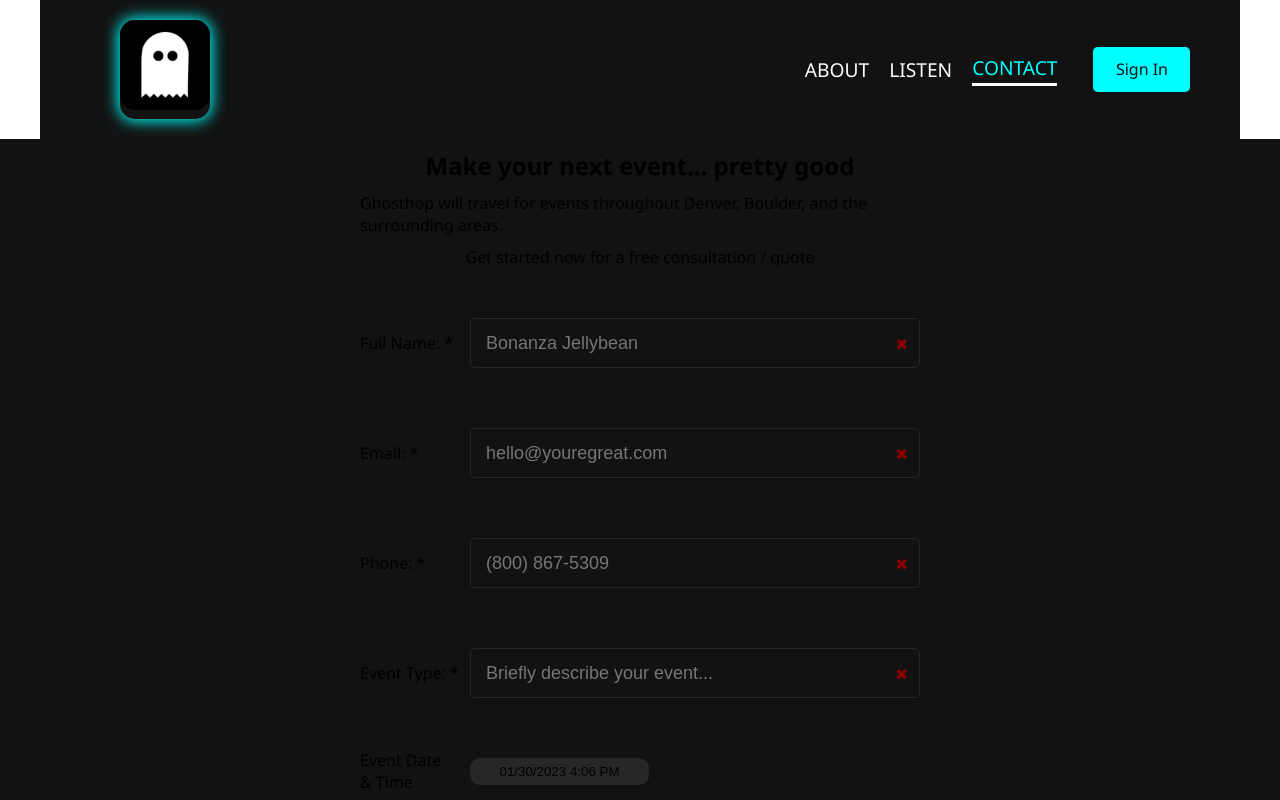
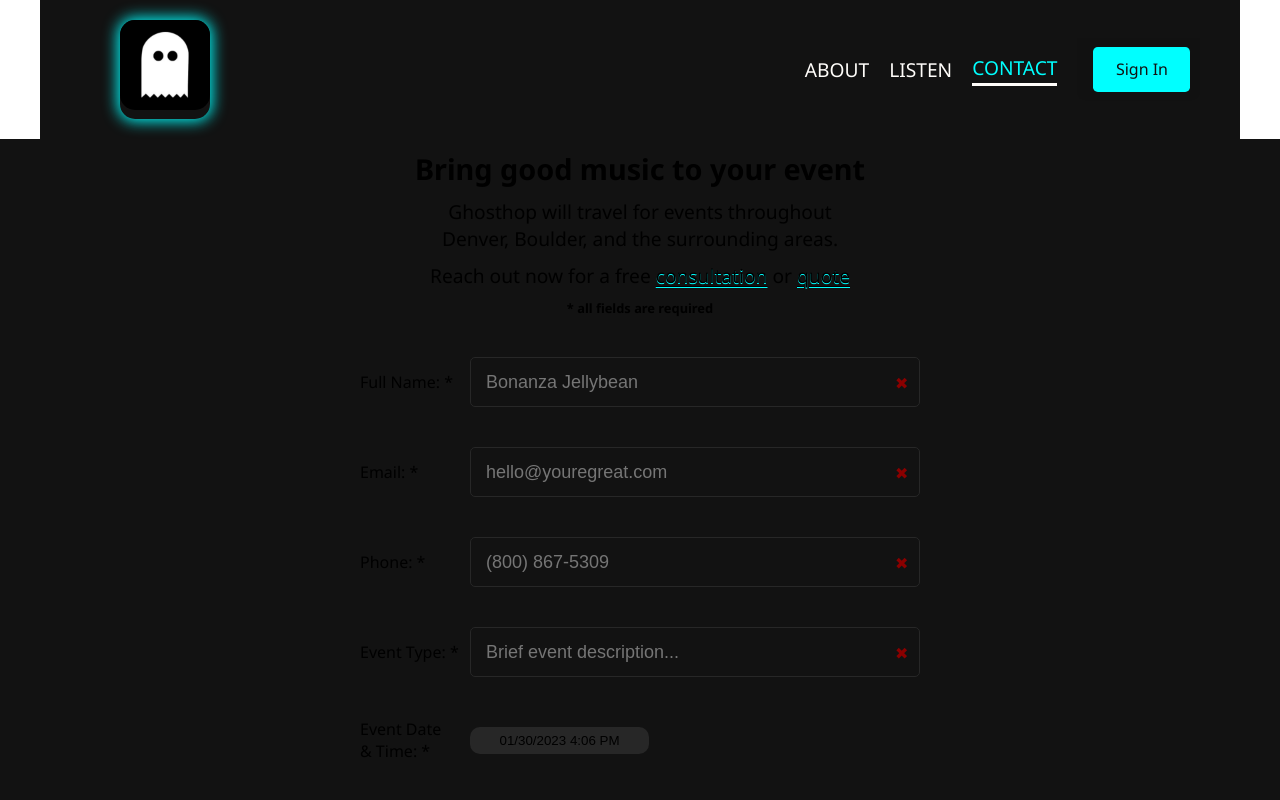
Before and after one commit to alexgeis/ghosthop, a Next.js app: page /contact in a window 1280 px wide. Shown: the top 800 px of the page. Built offline with nearby package versions, Linux system fonts and the light colour scheme; no server answers.

Commit message:
update contact form header text and add some styling

```diff
--- a/src/app/contact/ContactForm.module.css
+++ b/src/app/contact/ContactForm.module.css
@@ -8,8 +8,16 @@
 	display: flex;
 	flex-direction: column;
 	align-items: center;
+	text-align: center;
 	gap: 10px;
 	margin-bottom: 20px;
+	font-size: 1.2rem;
+}
+.contactHeader strong {
+	font-weight: 500;
+	text-decoration: underline;
+	text-shadow: var(--highlight-blue) 0px 1px;
+	text-underline-offset: 3px;
 }
 
 .form label {
@@ -53,7 +61,7 @@ input:valid + .validity::after {
 	width: 100%;
 	border-radius: 5px;
 	padding: 10px 15px;
-	margin: 30px 0;
+	margin: 20px 0;
 	font-size: 18px;
 	height: 50px;
 	background-color: var(--background-dark);
--- a/src/app/contact/ContactForm.tsx
+++ b/src/app/contact/ContactForm.tsx
@@ -74,12 +74,16 @@ export const ContactForm = ({}: ContactFormProps): JSX.Element => {
 	return (
 		<main className={styles.wrapper}>
 			<section className={styles.contactHeader}>
-				<h1>Make your next event... pretty good</h1>
+				<h1>Bring good music to your event</h1>
 				<p>
-					Ghosthop will travel for events throughout Denver, Boulder, and the
-					surrounding areas.
+					Ghosthop will travel for events throughout <br /> Denver, Boulder, and
+					the surrounding areas.
 				</p>
-				<p>Get started now for a free consultation / quote</p>
+				<p>
+					Reach out now for a free <strong>consultation</strong> or{" "}
+					<strong>quote</strong>
+				</p>
+				<h6>* all fields are required</h6>
 			</section>
 			<form
 				ref={formRef}
@@ -133,7 +137,7 @@ export const ContactForm = ({}: ContactFormProps): JSX.Element => {
 					<input
 						className={styles.contactFormInput}
 						type="text"
-						placeholder="Briefly describe your event..."
+						placeholder="Brief event description..."
 						name="eventType"
 						value={form.eventType}
 						onChange={handleChange}
@@ -146,7 +150,7 @@ export const ContactForm = ({}: ContactFormProps): JSX.Element => {
 						htmlFor="datePick"
 						className={styles.datePickLabel}
 					>
-						Event Date <br></br>&#38; Time
+						Event Date <br></br>&#38; Time: *
 					</label>
 					<div className={styles.contactDateWrapper}>
 						<DatePicker
--- a/src/app/globals.css
+++ b/src/app/globals.css
@@ -44,7 +44,7 @@
 	--background-dark: #121212;
 	--light-color: #fffdfa;
 	--highlight-blue: #00ffff;
-	--highlight-purple: #00ffff;
+	--highlight-purple: #6900ff;
 
 	--heroOverlay: rgba(0, 0, 0, 0.5);
 	--form-outline-gray: #272727;
--- a/src/app/loading.module.css
+++ b/src/app/loading.module.css
@@ -15,7 +15,7 @@
 
 @media (prefers-reduced-motion: no-preference) {
 	.spinner {
-		animation: load-spin infinite 20s linear;
+		animation: load-spin infinite 3.33s linear;
 	}
 }
 
```
